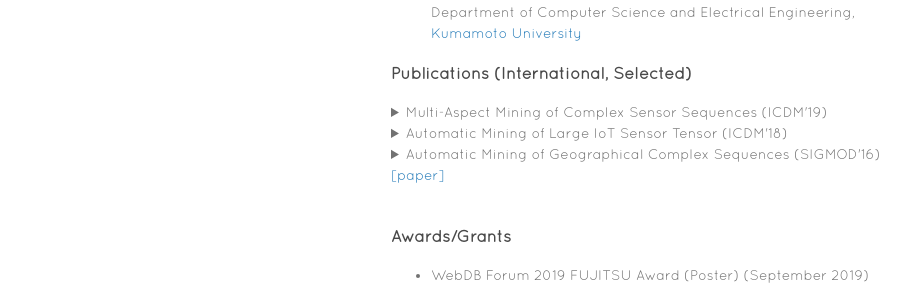
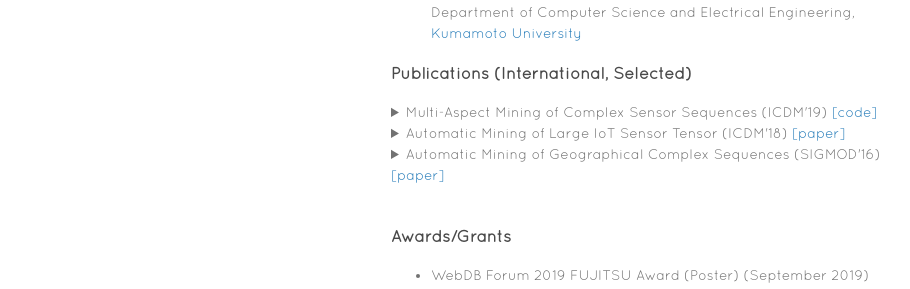
Before and after one commit to TakatoHonda/takatohonda.github.io, a Jekyll site: the page built from index.md, in a window 1280 px wide and 990 px high. Shown: the part 445-734 px from the top of the window, without its empty margins (179-1089 px from the left). Built offline with Jekyll 4.4.1, drawn with Linux system fonts in a browser that asks for light colours; our own code applies the rules of GitHub Pages for plain Markdown files.

Commit message:
Education

```diff
--- a/index.md
+++ b/index.md
@@ -22,21 +22,21 @@ Contact me: <takato88@sanken.osaka-u.ac.jp>
 ### Publications (International, Selected)
 <details>
 <summary>
-Multi-Aspect Mining of Complex Sensor Sequences (ICDM'19)
+Multi-Aspect Mining of Complex Sensor Sequences (ICDM'19)  <a href="https://github.com/TakatoHonda/CubeMarker">[code]</a>
 </summary>
-Takato Honda, Yasuko Matsubara, Ryo Neyama, Mutsumi Abe, Yasushi Sakurai: <u>``Multi-Aspect Mining of Complex Sensor Sequences”</u>, IEEE International Conference on Data Mining (ICDM), Beijing, China, November 8-11, 2019 (Full paper) (Acceptance ratio 9.08%) (to appear)<a href="https://github.com/TakatoHonda/CubeMarker">[code]</a>.
+Takato Honda, Yasuko Matsubara, Ryo Neyama, Mutsumi Abe, Yasushi Sakurai: <u>``Multi-Aspect Mining of Complex Sensor Sequences”</u>, IEEE International Conference on Data Mining (ICDM), Beijing, China, November 8-11, 2019 (Full paper) (Acceptance ratio 9.08%) (to appear).
 </details>
 
 <details>
 <summary>
-Automatic Mining of Large IoT Sensor Tensor (ICDM'18)
+Automatic Mining of Large IoT Sensor Tensor (ICDM'18)  <a href="https://ieeexplore.ieee.org/document/8637498">[paper]</a>
 </summary>
-Takato Honda, Yasuko Matsubara, Yasushi Sakurai: <u>``Automatic Mining of Large IoT Sensor Tensor"</u>, IEEE International Conference on Data Mining (ICDM) Ph.D. Forum, Singapore, November 17-20, 2018.<a href="https://ieeexplore.ieee.org/document/8637498">[paper]</a>
+Takato Honda, Yasuko Matsubara, Yasushi Sakurai: <u>``Automatic Mining of Large IoT Sensor Tensor"</u>, IEEE International Conference on Data Mining (ICDM) Ph.D. Forum, Singapore, November 17-20, 2018.
 </details>
 
 <details>
 <summary>
-Automatic Mining of Geographical Complex Sequences (SIGMOD'16)<a href="https://dl.acm.org/citation.cfm?doid=2926693.2929903">[paper]</a>
+Automatic Mining of Geographical Complex Sequences (SIGMOD'16)  <a href="https://dl.acm.org/citation.cfm?doid=2926693.2929903">[paper]</a>
 </summary>
 Takato Honda: <u>``TrailMarker: Automatic Mining of Geographical Complex Sequences"</u>, ACM SIGMOD International Conference on Management of Data (SIGMOD), Ph.D. Symposium, San Francisco, USA, June 2016.
 </details><br>
```
